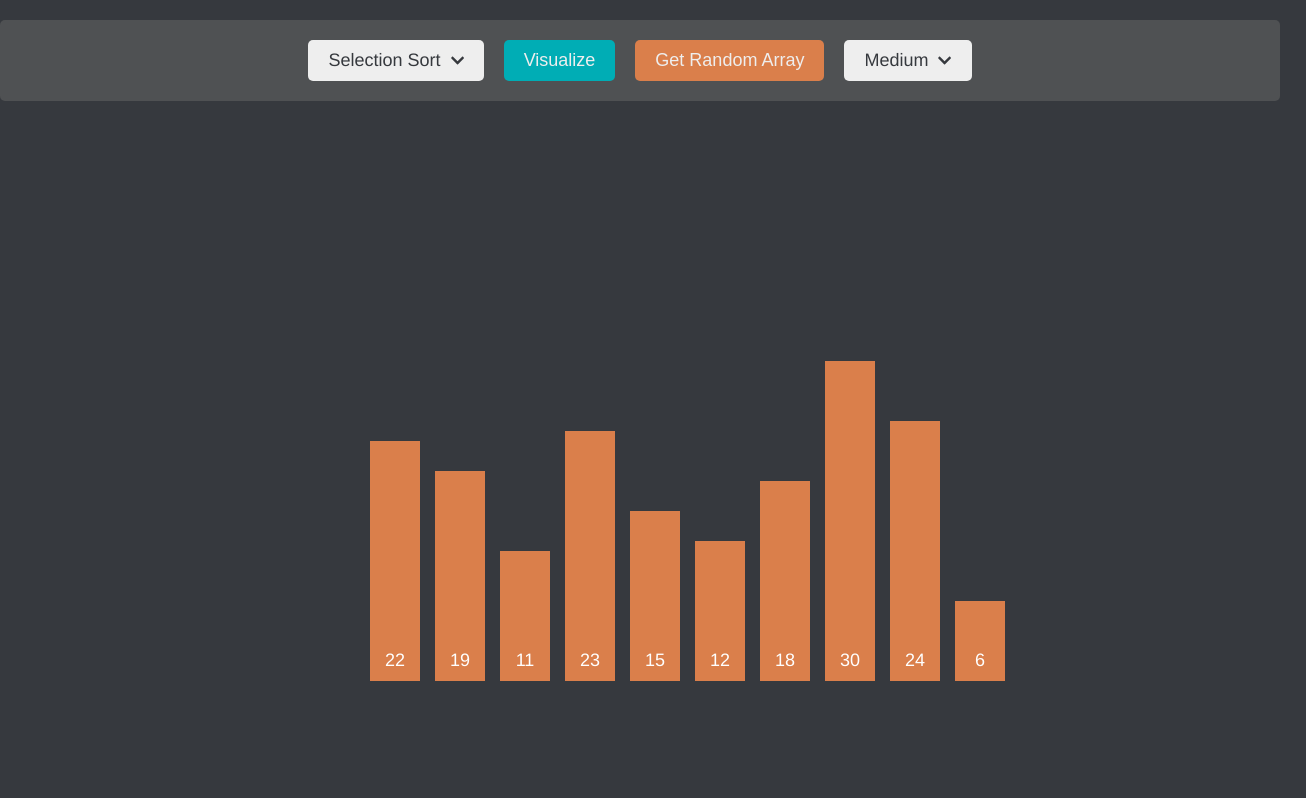
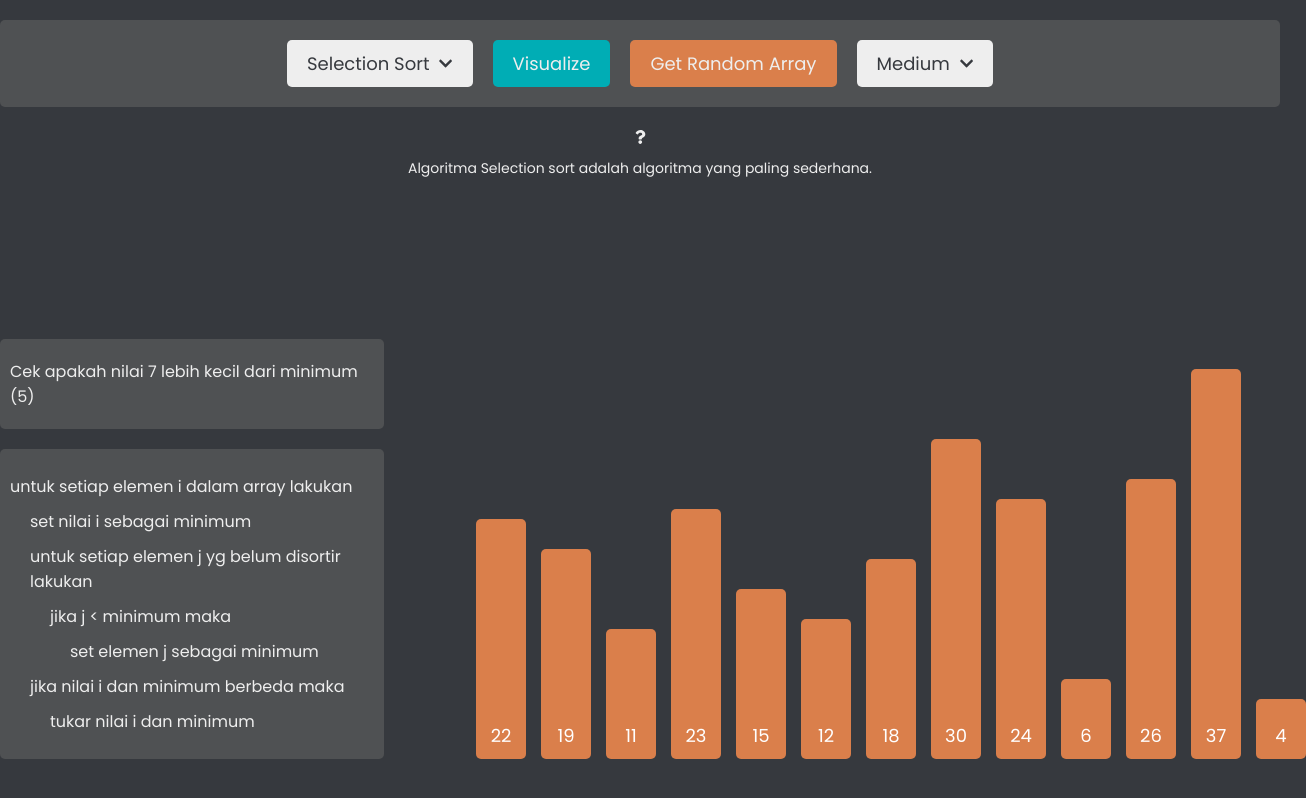
Before and after one commit to GunawanAhmad/sorting-visualizer, a Vue app: page / in a window 1280 px wide. Shown: the whole page, 1306 px wide, since content can reach past the window. Built offline with nearby package versions, Linux system fonts and the light colour scheme.

Commit message:
make the pseudo animation work

```diff
--- a/public/index.html
+++ b/public/index.html
@@ -6,6 +6,10 @@
     <meta name="viewport" content="width=device-width,initial-scale=1.0" />
     <link rel="icon" href="<%= BASE_URL %>favicon.ico" />
     <title>Sorting Visualizer</title>
+    <link
+      href="https://fonts.googleapis.com/css2?family=Poppins:wght@100;300;400;500;600;700;800;900&display=swap"
+      rel="stylesheet"
+    />
   </head>
   <body>
     <noscript>
--- a/src/algorithms/selectionSort/selectionSort.js
+++ b/src/algorithms/selectionSort/selectionSort.js
@@ -4,25 +4,37 @@ export function selectionSort(array) {
   for (let i = 0; i < n; i++) {
     // Finding the smallest number in the subarray
     let min = i;
-
+    compareAnim.push(
+      createComparingObject(i, i, min, false, false, -1, true, false, false)
+    );
     for (let j = i + 1; j < n; j++) {
-      compareAnim.push(createComparingObject(i, j, min, false, false, -1));
-
+      compareAnim.push(
+        createComparingObject(i, j, min, false, false, -1, false, false, false)
+      );
       if (array[j] < array[min]) {
         min = j;
-        compareAnim.push(createComparingObject(i, j, min, false, false, -1));
+        compareAnim.push(
+          createComparingObject(i, j, min, false, false, -1, false, true, false)
+        );
       }
     }
 
+    compareAnim.push(
+      createComparingObject(i, i, i, false, false, i, false, false, true)
+    );
     if (min != i) {
       // Swapping the elements
-      // [array[i], array[min]] = [array[min], array[i]];
+      // [array[i], array[min]] = [array[min], array[i]];  alternative
       let tmp = array[i];
       array[i] = array[min];
       array[min] = tmp;
-      compareAnim.push(createComparingObject(min, i, min, true, false, -1));
+      compareAnim.push(
+        createComparingObject(min, i, min, true, false, -1, false, false, false)
+      );
     }
-    compareAnim.push(createComparingObject(i, i, i, false, true, i));
+    compareAnim.push(
+      createComparingObject(i, i, i, false, true, i, false, false, false)
+    );
   }
 
   return compareAnim;
@@ -34,7 +46,10 @@ function createComparingObject(
   minIndex,
   isSwap,
   isFinalElm,
-  finalElm
+  finalElm,
+  isOutJLoop,
+  isChangeMin,
+  isCompareIandMin
 ) {
   return {
     currElm,
@@ -43,5 +58,8 @@ function createComparingObject(
     isSwap,
     isFinalElm,
     finalElm,
+    isOutJLoop,
+    isChangeMin,
+    isCompareIandMin,
   };
 }
--- a/src/algorithms/selectionSort/visualizeSelectionSort.js
+++ b/src/algorithms/selectionSort/visualizeSelectionSort.js
@@ -1,15 +1,22 @@
 import { selectionSort } from "./selectionSort";
 import { changeBackgroundColor, swapBars } from "../../Helper/Helper";
 
-export function visualizeSelectionSort(array, animationTime, arrFromNodeList) {
+export function visualizeSelectionSort(
+  array,
+  animationTime,
+  arrFromNodeList,
+  pseudoSections
+) {
   let sortedArr = selectionSort(array);
   let currElmColor = "#264653";
   let compareElmColor = "#e9c46a";
   let minElmCOlor = "#9e2a2b";
   let sortedColor = "#2a9d8f";
   let unsortedColor = "#e76f51";
+  pseudoSections[0].classList.add("active");
   for (let i = 0; i < sortedArr.length; i++) {
     setTimeout(() => {
+      visualizePseudo(sortedArr[i], pseudoSections);
       changeBackgroundColor(
         sortedArr[i].minIndex,
         minElmCOlor,
@@ -48,6 +55,7 @@ export function visualizeSelectionSort(array, animationTime, arrFromNodeList) {
     }, i * animationTime);
 
     setTimeout(() => {
+      visualizePseudo(sortedArr[i], pseudoSections);
       if (sortedArr[i].isFinalElm === true) {
         // Changing the color-bar of finalElement index which has taken its final sorted position.
         changeBackgroundColor(
@@ -71,3 +79,38 @@ export function visualizeSelectionSort(array, animationTime, arrFromNodeList) {
     }, (i + 1) * animationTime);
   }
 }
+
+function removePreviousActivePseudo() {
+  let sections = document.querySelectorAll(".active");
+  sections.forEach((section) => {
+    section.classList.remove("active");
+  });
+}
+
+function visualizePseudo(data, pseudoSections) {
+  removePreviousActivePseudo();
+  pseudoSections[1].classList.add("active");
+  if (data.isOutJLoop) {
+    removePreviousActivePseudo();
+    pseudoSections[2].classList.add("active");
+  } else {
+    removePreviousActivePseudo();
+    pseudoSections[3].classList.add("active");
+  }
+  if (data.isChangeMin) {
+    removePreviousActivePseudo();
+    pseudoSections[4].classList.add("active");
+  }
+  if (data.isCompareIandMin) {
+    removePreviousActivePseudo();
+    pseudoSections[5].classList.add("active");
+  }
+  if (data.isSwap) {
+    removePreviousActivePseudo();
+    pseudoSections[6].classList.add("active");
+  }
+  if (data.isFinalElm) {
+    removePreviousActivePseudo();
+    pseudoSections[1].classList.add("active");
+  }
+}
--- a/src/components/Navbar.vue
+++ b/src/components/Navbar.vue
@@ -27,9 +27,9 @@
         </div>
       </div>
       <ul class="ul-list" v-if="isShowingSpeedList">
-        <li @click="changeSelectedSpeed('Slow')">Slow</li>
-        <li @click="changeSelectedSpeed('Medium')">Medium</li>
-        <li @click="changeSelectedSpeed('Fast')">Fast</li>
+        <li @click="changeSelectedSpeed('Lambat')">Lambat</li>
+        <li @click="changeSelectedSpeed('Sedang')">Sedang</li>
+        <li @click="changeSelectedSpeed('Cepat')">Cepat</li>
       </ul>
     </div>
   </nav>
--- /dev/null
+++ b/src/components/selectionSortPseudo.vue
@@ -0,0 +1,22 @@
+<template>
+  <div class="pseudo-code-container">
+    <div class="checking">Cek apakah nilai 7 lebih kecil dari minimum (5)</div>
+    <div class="pseudo-code">
+      <p class="indent-0">untuk setiap elemen i dalam array lakukan</p>
+      <p class="indent-1">set nilai i sebagai minimum</p>
+      <p class="indent-1">
+        untuk setiap elemen j yg belum disortir lakukan
+      </p>
+      <p class="indent-2">jika j &#60; minimum maka</p>
+      <p class="indent-3">set elemen j sebagai minimum</p>
+      <p class="indent-1">jika nilai i dan minimum berbeda maka</p>
+      <p class="indent-2">tukar nilai i dan minimum</p>
+    </div>
+  </div>
+</template>
+
+<script>
+export default {};
+</script>
+
+<style scoped src="../style/pseudoCode.css"></style>
--- a/src/components/sortingVisualizer.vue
+++ b/src/components/sortingVisualizer.vue
@@ -1,16 +1,31 @@
 <template>
   <div class="container">
-    <div class="array-list">
-      <div class="bars-container" ref="barContainer"></div>
+    <div class="algo-info">
+      <div class="icon">
+        <i class="fas fa-question"></i>
+      </div>
+      <div class="text">
+        <p>Algoritma Selection sort adalah algoritma yang paling sederhana.</p>
+      </div>
+    </div>
+    <div class="visualization">
+      <selection-sort-pseudo />
+      <div class="array-list">
+        <div class="bars-container" ref="barContainer"></div>
+      </div>
     </div>
   </div>
 </template>
 
 <script>
 import { visualizeSelectionSort } from "../algorithms/selectionSort/visualizeSelectionSort";
+import SelectionSortPseudo from "./selectionSortPseudo.vue";
+
 export default {
+  components: { SelectionSortPseudo },
   mounted() {
     this.getRandomArray();
+
     let bars = document.querySelectorAll(".bar");
     this.arrFromNodeList = Array.from(bars);
     this.eventHub.$on("visualize", (data) => {
@@ -21,19 +36,21 @@ export default {
       console.log(data);
       this.getRandomArray();
     });
+    this.pseudoSections = document.querySelectorAll(".pseudo-code-container p");
   },
   data() {
     return {
       array: [],
       arrFromNodeList: [],
-      animationTime: 100,
+      animationTime: 200,
+      pseudoSections: null,
     };
   },
   methods: {
     getRandomArray() {
       this.array = [];
       this.$refs.barContainer.innerHTML = "";
-      const maxLength = 10;
+      const maxLength = 13;
       const minLength = 8;
       const maxValue = 40;
       const minValue = 2;
@@ -58,14 +75,15 @@ export default {
       this.arrFromNodeList = Array.from(bars);
       for (let i = 0; i < this.array.length; i++) {
         bars[i].style.transform = `translate( ${i * 130}%, 0%)`;
-        this.$refs.barContainer.style.transform = `translateX( -${i * 30}px )`;
+        this.$refs.barContainer.style.transform = `translateX( -${i * 35}px )`;
       }
     },
     runSelectionSort() {
       visualizeSelectionSort(
         this.array,
         this.animationTime,
-        this.arrFromNodeList
+        this.arrFromNodeList,
+        this.pseudoSections
       );
     },
   },
--- a/src/style/App.css
+++ b/src/style/App.css
@@ -6,10 +6,30 @@
   --white: #eeeeee;
 }
 
+::-webkit-scrollbar {
+  width: 15px;
+}
+
+/* Track */
+::-webkit-scrollbar-track {
+  background: var(--soft-dark);
+}
+
+/* Handle */
+::-webkit-scrollbar-thumb {
+  background: var(--dark);
+}
+
+/* Handle on hover */
+::-webkit-scrollbar-thumb:hover {
+  background: var(--dark);
+}
+
 * {
   margin: 0;
   padding: 0;
   /* box-sizing: border-box; */
+  font-family: "Poppins", sans-serif;
 }
 
 html {
@@ -18,6 +38,7 @@ html {
 
 body {
   background-color: var(--dark);
+  overflow-y: scroll;
 }
 
 #app {
@@ -43,4 +64,5 @@ body {
   padding: 1rem 0;
   transition: all 250ms ease;
   font-size: 1.8rem;
+  border-radius: 5px;
 }
--- /dev/null
+++ b/src/style/pseudoCode.css
@@ -0,0 +1,47 @@
+.pseudo-code-container {
+  width: 30%;
+  /* max-height: 200px; */
+  /* border: 1px solid red; */
+  color: var(--white);
+  font-size: 1.6rem !important;
+  text-align: left;
+}
+
+.pseudo-code-container .checking {
+  height: auto;
+  background: var(--soft-dark);
+  margin-bottom: 2rem;
+  border-radius: 5px;
+  /* text-align: center; */
+  padding: 2rem 1rem;
+}
+
+.pseudo-code-container .pseudo-code {
+  background: var(--soft-dark);
+  height: auto;
+  border-radius: 5px;
+  padding: 2rem 1rem;
+}
+
+.pseudo-code-container .pseudo-code > p {
+  padding: 0.5rem 0;
+}
+
+.indent-0 {
+  padding-left: 0 !important;
+}
+
+.indent-1 {
+  padding-left: 2rem !important;
+}
+
+.indent-2 {
+  padding-left: 4rem !important;
+}
+.indent-3 {
+  padding-left: 6rem !important;
+}
+
+.pseudo-code-container .pseudo-code p.active {
+  background-color: var(--blue);
+}
--- a/src/style/sortingVisualizer.css
+++ b/src/style/sortingVisualizer.css
@@ -1,13 +1,65 @@
+.container {
+  /* display: flex; */
+  width: 100%;
+  justify-content: space-between;
+  max-width: 1440px;
+  margin: auto;
+  /* overflow: scroll; */
+}
+
+.algo-info {
+  /* border: 1px solid red; */
+  margin-bottom: 2rem;
+}
+
+.visualization {
+  display: flex;
+  width: 100%;
+  margin: auto;
+  justify-content: space-between;
+  align-items: flex-end;
+  /* border: 1px solid red; */
+}
+
+.pseudo-code-container {
+  width: 30%;
+  /* max-height: 200px; */
+  /* border: 1px solid red; */
+  color: var(--white);
+  font-size: 1.8rem;
+  text-align: left;
+}
+
+.pseudo-code-container .checking {
+  height: 100px;
+  background: var(--soft-dark);
+  margin-bottom: 2rem;
+  border-radius: 5px;
+}
+
+.pseudo-code-container .pseudo-code {
+  background: var(--soft-dark);
+  height: auto;
+  border-radius: 5px;
+  padding: 2rem 1rem;
+}
+
+.pseudo-code-container .pseudo-code > p {
+  padding: 0.5rem 0;
+}
+
 .array-list {
   display: flex;
-  margin-top: 50px;
+  /* margin-top: 50px; */
+  width: 60%;
   /* justify-content: center; */
   align-items: flex-end;
   position: relative;
   /* border: 1px solid red; */
   height: 70vh;
-  margin: auto;
+  /* margin: auto; */
   /* overflow-x: hidden; */
+  /* border: 1px solid red; */
 }
 
 .bars-container {
@@ -20,3 +72,27 @@
 
   align-items: flex-end;
 }
+
+.algo-info {
+  color: var(--white);
+  font-size: 1.4rem;
+}
+
+.algo-info .text {
+  margin-top: 1rem;
+}
+
+.indent-0 {
+  padding-left: 0 !important;
+}
+
+.indent-1 {
+  padding-left: 2rem !important;
+}
+
+.indent-2 {
+  padding-left: 4rem !important;
+}
+.indent-3 {
+  padding-left: 6rem !important;
+}
```
